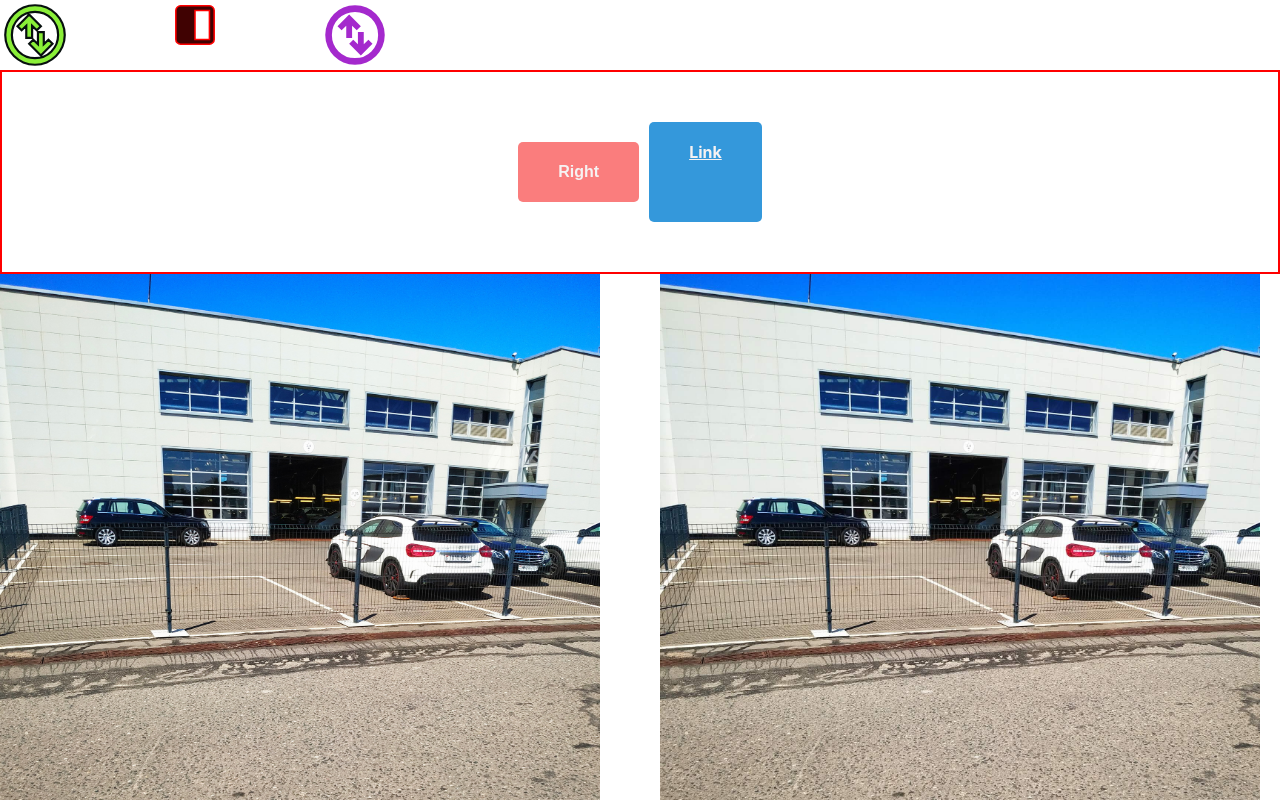
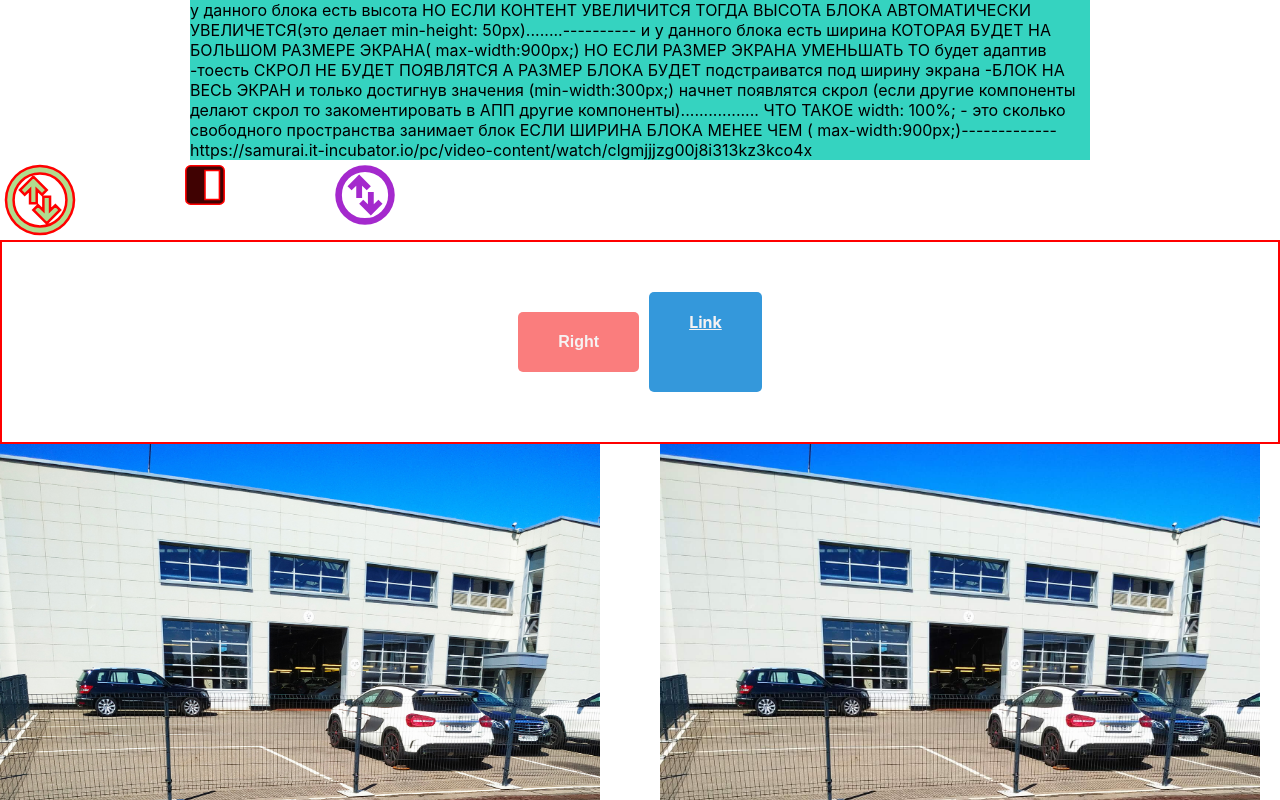
Before and after one commit to pavelminsk1979/carcar, a React (Create React App) app: page / in a window 1280 px wide. Shown: the top 800 px of the page. Built offline with nearby package versions, Linux system fonts and the light colour scheme.

Commit message:
size-block-with-content

```diff
--- a/src/App.tsx
+++ b/src/App.tsx
@@ -2,10 +2,12 @@ import React from 'react';
 import { Button } from './components/1button/Button';
 import { Image } from './components/image/Image';
 import { Icon } from './components/icon/Icon';
+import { SizeBlock } from './components/size-block-for-content/SizeBlock';
 
 function App() {
   return (
     <div>
+      <SizeBlock />
       <Icon />
       <Button />
       <Image />
--- /dev/null
+++ b/src/components/size-block-for-content/SizeBlock.module.scss
@@ -0,0 +1,10 @@
+.block{
+  background-color: #35d3c0;
+  min-height: 100px;
+  width: 90%;
+  min-width:300px;
+  max-width:900px;
+
+ margin: 0 auto;
+;
+}
--- /dev/null
+++ b/src/components/size-block-for-content/SizeBlock.tsx
@@ -0,0 +1,19 @@
+import st from './SizeBlock.module.scss';
+
+export const SizeBlock = () => {
+  return (
+    <div className={st.block}>
+      у данного блока есть высота НО ЕСЛИ КОНТЕНТ УВЕЛИЧИТСЯ ТОГДА ВЫСОТА БЛОКА
+      АВТОМАТИЧЕСКИ УВЕЛИЧЕТСЯ(это делает min-height: 50px)........---------- и
+      у данного блока есть ширина КОТОРАЯ БУДЕТ НА БОЛЬШОМ РАЗМЕРЕ ЭКРАНА(
+      max-width:900px;) НО ЕСЛИ РАЗМЕР ЭКРАНА УМЕНЬШАТЬ ТО будет адаптив -тоесть
+      СКРОЛ НЕ БУДЕТ ПОЯВЛЯТСЯ А РАЗМЕР БЛОКА БУДЕТ подстраиватся под ширину
+      экрана -БЛОК НА ВЕСЬ ЭКРАН и только достигнув значения (min-width:300px;)
+      начнет появлятся скрол (если другие компоненты делают скрол то
+      закоментировать в АПП другие компоненты)................. ЧТО ТАКОЕ width:
+      100%; - это сколько свободного пространства занимает блок ЕСЛИ ШИРИНА
+      БЛОКА МЕНЕЕ ЧЕМ ( max-width:900px;)-------------
+      https://samurai.it-incubator.io/pc/video-content/watch/clgmjjjzg00j8i313kz3kco4x
+    </div>
+  );
+};
```
